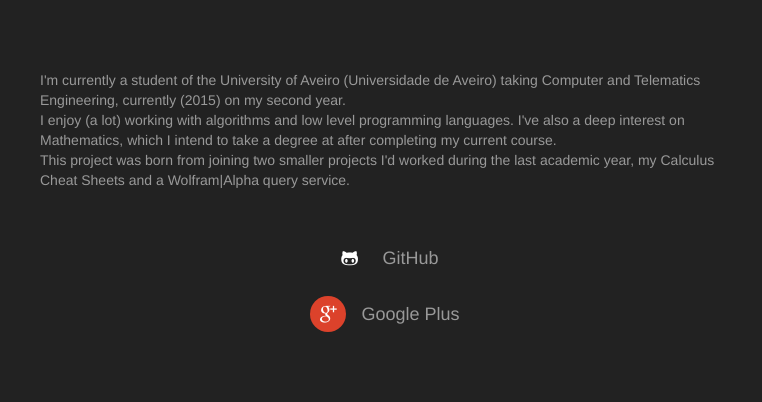
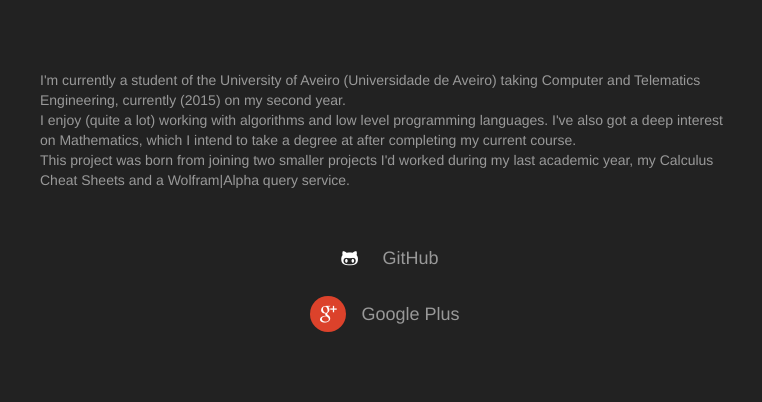
Before and after one commit to rj-jesus/Query-Math, a plain HTML site: page static/index.html in a window 1280 px wide. Shown: the part 1987-2389 px from the top of the page, 435-1197 px from the left. Drawn offline with Linux system fonts and the light colour scheme; files whose address does not match are found by name.

Commit message:
Small change

```diff
--- a/static/index.html
+++ b/static/index.html
@@ -194,10 +194,10 @@
                         I'm currently a student of the <a href="https://www.ua.pt/">University of Aveiro</a>
                         (Universidade de Aveiro)
                         taking Computer and Telematics Engineering, currently (2015) on my second year.<br>
-                        I enjoy (a lot) working with algorithms and low level programming languages. I've also a deep
+                        I enjoy (quite a lot) working with algorithms and low level programming languages. I've also got a deep
                         interest on
                         Mathematics, which I intend to take a degree at after completing my current course.<br>
-                        This project was born from joining two smaller projects I'd worked during the last academic
+                        This project was born from joining two smaller projects I'd worked during my last academic
                         year, my Calculus
                         Cheat Sheets and a <a href="http://www.wolframalpha.com/">Wolfram|Alpha</a> query service.
                         <div class="gap"></div>
```
